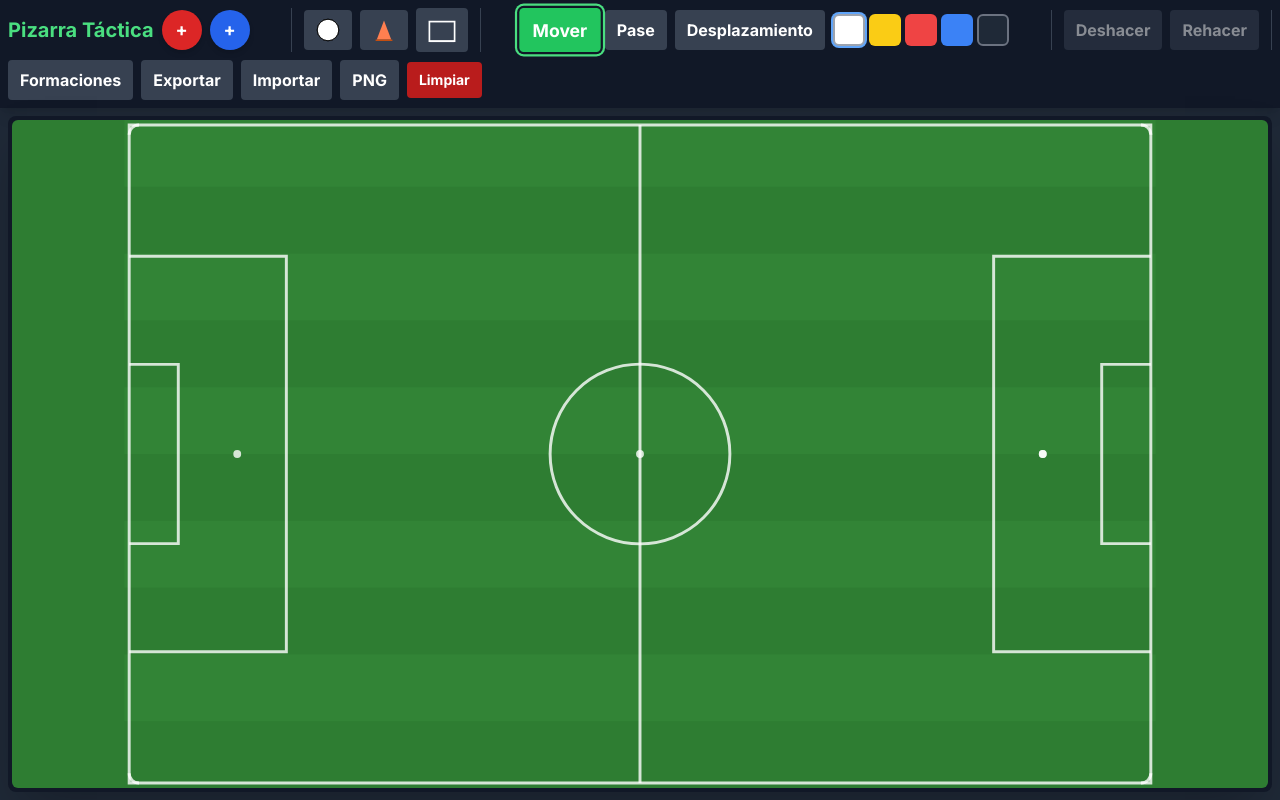
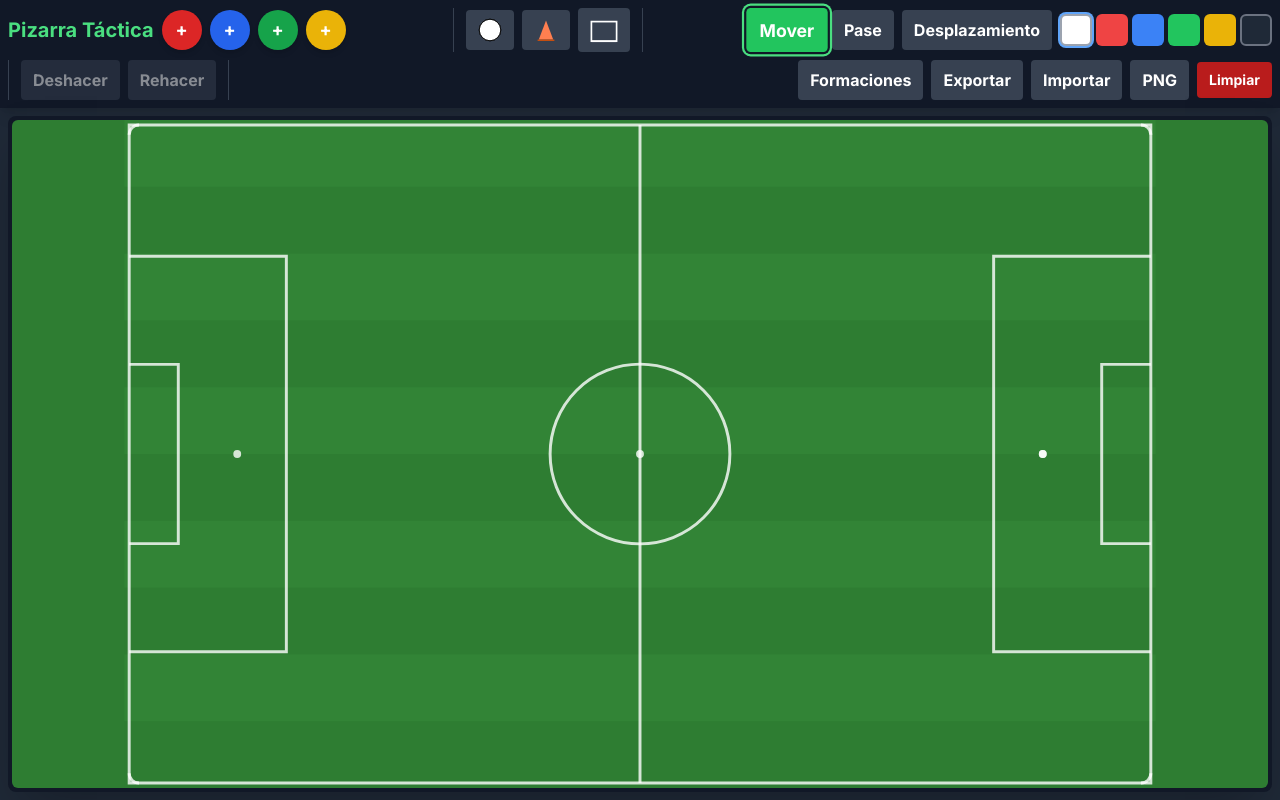
Before and after one commit to jjatencia/pizarra-tactica, a React (Vite) app: page / in a window 1280 px wide. Built offline with nearby package versions, Linux system fonts and the light colour scheme.

Commit message:
feat: add green and yellow team tokens

```diff
--- a/src/components/FormationsModal.tsx
+++ b/src/components/FormationsModal.tsx
@@ -7,7 +7,7 @@
   onApplyFormation: (team: Team, formation: string) => void;
 }
 
-const formations = {
+const formations: Record<string, Record<string, number[][]>> = {
   '4-3-3': {
     red: [[10, 50], [25, 20], [25, 40], [25, 60], [25, 80], [45, 30], [45, 50], [45, 70], [65, 25], [65, 50], [65, 75]],
     blue: [[90, 50], [75, 20], [75, 40], [75, 60], [75, 80], [55, 30], [55, 50], [55, 70], [35, 25], [35, 50], [35, 75]]
@@ -29,6 +29,11 @@
     blue: [[90, 50], [75, 10], [75, 30], [75, 50], [75, 70], [75, 90], [55, 30], [55, 50], [55, 70], [35, 40], [35, 60]]
   }
 };
+
+Object.values(formations).forEach(f => {
+  f.green = f.blue;
+  f.yellow = f.blue;
+});
 
 export const FormationsModal: React.FC<FormationsModalProps> = ({
   isOpen,
@@ -60,6 +65,8 @@
           >
             <option value="red">Equipo Rojo</option>
             <option value="blue">Equipo Azul</option>
+            <option value="green">Equipo Verde</option>
+            <option value="yellow">Equipo Amarillo</option>
           </select>
         </div>
 
--- a/src/components/PresetsPanel.tsx
+++ b/src/components/PresetsPanel.tsx
@@ -14,6 +14,8 @@
 
   const redTokens = tokens.filter(t => t.team === 'red');
   const blueTokens = tokens.filter(t => t.team === 'blue');
+  const greenTokens = tokens.filter(t => t.team === 'green');
+  const yellowTokens = tokens.filter(t => t.team === 'yellow');
 
   const handleApplyFormation = (formationName: string, team: Team) => {
     const formation = formations.find(f => f.name === formationName);
@@ -43,7 +45,7 @@
             <div key={formation.name} className="border border-slate-700 rounded-lg p-4">
               <h3 className="font-semibold mb-3">{formation.name}</h3>
 
-              <div className="flex gap-2 mb-2">
+              <div className="flex gap-2 flex-wrap mb-2">
                 <button
                   className={clsx('btn btn-team-blue text-sm flex-1', {
                     'opacity-50 cursor-not-allowed': blueTokens.length > 0
@@ -62,9 +64,27 @@
                 >
                   Aplicar Rojas
                 </button>
+                <button
+                  className={clsx('btn btn-team-green text-sm flex-1', {
+                    'opacity-50 cursor-not-allowed': greenTokens.length > 0
+                  })}
+                  onClick={() => handleApplyFormation(formation.name, 'green')}
+                  disabled={greenTokens.length > 0}
+                >
+                  Aplicar Verdes
+                </button>
+                <button
+                  className={clsx('btn btn-team-yellow text-sm flex-1', {
+                    'opacity-50 cursor-not-allowed': yellowTokens.length > 0
+                  })}
+                  onClick={() => handleApplyFormation(formation.name, 'yellow')}
+                  disabled={yellowTokens.length > 0}
+                >
+                  Aplicar Amarillas
+                </button>
               </div>
 
-              {(blueTokens.length > 0 || redTokens.length > 0) && (
+              {(blueTokens.length > 0 || redTokens.length > 0 || greenTokens.length > 0 || yellowTokens.length > 0) && (
                 <p className="text-xs text-slate-400">
                   Elimina las fichas existentes antes de aplicar una formación
                 </p>
@@ -103,6 +123,7 @@
           <h3 className="font-semibold mb-2">Instrucciones</h3>
           <ul className="text-sm text-slate-400 space-y-1">
             <li>• Las formaciones se aplican desde la perspectiva del equipo azul</li>
+            <li>• Los equipos verde y amarillo usan la misma orientación que el azul</li>
             <li>• El equipo rojo se coloca automáticamente en posición espejo</li>
             <li>• Limpia el campo antes de aplicar una nueva formación</li>
           </ul>
--- a/src/components/Token.tsx
+++ b/src/components/Token.tsx
@@ -89,6 +89,8 @@
   const teamColors = {
     red: '#EF4444',
     blue: '#3B82F6',
+    green: '#22C55E',
+    yellow: '#EAB308',
   };
 
   const renderObject = () => {
--- a/src/components/Toolbar.tsx
+++ b/src/components/Toolbar.tsx
@@ -60,10 +60,14 @@
 
   const redTokens = tokens.filter(t => t.team === 'red');
   const blueTokens = tokens.filter(t => t.team === 'blue');
+  const greenTokens = tokens.filter(t => t.team === 'green');
+  const yellowTokens = tokens.filter(t => t.team === 'yellow');
 
   const [sizeSettings, setSizeSettings] = useState<Record<string, TokenSize>>({
     red: 'large',
     blue: 'large',
+    green: 'large',
+    yellow: 'large',
     ball: 'large',
     cone: 'large',
     minigoal: 'large'
@@ -148,9 +152,10 @@
 
   const colorOptions = [
     { color: 'white', className: 'bg-white border-2 border-gray-400' },
-    { color: '#FBBF24', className: 'bg-yellow-400' },
     { color: '#EF4444', className: 'bg-red-500' },
     { color: '#3B82F6', className: 'bg-blue-500' },
+    { color: '#22C55E', className: 'bg-green-500' },
+    { color: '#EAB308', className: 'bg-yellow-500' },
     { color: 'transparent', className: 'bg-gray-800 border-2 border-gray-500', title: 'Borrador' },
   ];
 
@@ -185,6 +190,34 @@
             { 'opacity-50 cursor-not-allowed': blueTokens.length >= 11 }
           )}
           title={`Azules: ${blueTokens.length}/11`}
+        >
+          +
+        </button>
+        <button
+          onPointerDown={() => startPress('green')}
+          onPointerUp={() => handlePressEnd(() => onAddToken('green', sizeSettings.green))}
+          onPointerLeave={cancelPress}
+          onPointerCancel={cancelPress}
+          disabled={greenTokens.length >= 11}
+          className={clsx(
+            "w-10 h-10 bg-green-600 rounded-full flex items-center justify-center text-white font-bold text-lg shadow-md hover:bg-green-500 transition-colors",
+            { 'opacity-50 cursor-not-allowed': greenTokens.length >= 11 }
+          )}
+          title={`Verdes: ${greenTokens.length}/11`}
+        >
+          +
+        </button>
+        <button
+          onPointerDown={() => startPress('yellow')}
+          onPointerUp={() => handlePressEnd(() => onAddToken('yellow', sizeSettings.yellow))}
+          onPointerLeave={cancelPress}
+          onPointerCancel={cancelPress}
+          disabled={yellowTokens.length >= 11}
+          className={clsx(
+            "w-10 h-10 bg-yellow-500 rounded-full flex items-center justify-center text-white font-bold text-lg shadow-md hover:bg-yellow-400 transition-colors",
+            { 'opacity-50 cursor-not-allowed': yellowTokens.length >= 11 }
+          )}
+          title={`Amarillas: ${yellowTokens.length}/11`}
         >
           +
         </button>
--- a/src/hooks/useBoardStore.ts
+++ b/src/hooks/useBoardStore.ts
@@ -413,7 +413,7 @@
 
     applyFormationByName: (formationName: string, team: Team) => {
       // Formation positions from FormationsModal
-      const formations = {
+      const formations: Record<string, Record<string, number[][]>> = {
         '4-3-3': {
           red: [[10, 50], [25, 20], [25, 40], [25, 60], [25, 80], [45, 30], [45, 50], [45, 70], [65, 25], [65, 50], [65, 75]],
           blue: [[90, 50], [75, 20], [75, 40], [75, 60], [75, 80], [55, 30], [55, 50], [55, 70], [35, 25], [35, 50], [35, 75]]
@@ -435,6 +435,11 @@
           blue: [[90, 50], [75, 10], [75, 30], [75, 50], [75, 70], [75, 90], [55, 30], [55, 50], [55, 70], [35, 40], [35, 60]]
         }
       };
+
+      Object.values(formations).forEach(f => {
+        f.green = f.blue;
+        f.yellow = f.blue;
+      });
 
       const state = get();
       const fieldWidth = 105;
--- a/src/lib/formations.ts
+++ b/src/lib/formations.ts
@@ -1,4 +1,4 @@
-import { Formation } from '../types';
+import { Formation, Team } from '../types';
 
 // Formations are positioned for a 105x68 field
 // Positions are in meters from bottom-left corner
@@ -75,12 +75,8 @@
 ];
 
 // Mirror formation for red team (attacking from right to left)
-export const getFormationForTeam = (formation: Formation, team: 'red' | 'blue'): Formation => {
-  if (team === 'blue') {
-    return formation;
-  }
-
-  // Mirror for red team
+export const getFormationForTeam = (formation: Formation, team: Team): Formation => {
+  if (team === 'red') {
     const fieldWidth = 105;
     return {
       ...formation,
@@ -90,4 +86,8 @@
         x: fieldWidth - token.x,
       })),
     };
+  }
+
+  // For blue, green, and yellow teams, use formation as is
+  return formation;
 };
--- a/src/styles/index.css
+++ b/src/styles/index.css
@@ -276,6 +276,14 @@
     @apply bg-team-blue hover:bg-blue-600 text-white;
   }
 
+  .btn-team-green {
+    @apply bg-team-green hover:bg-green-600 text-white;
+  }
+
+  .btn-team-yellow {
+    @apply bg-team-yellow hover:bg-yellow-600 text-white;
+  }
+
   .btn-active {
     @apply ring-2 ring-blue-400 bg-blue-700;
   }
--- a/src/types/index.ts
+++ b/src/types/index.ts
@@ -1,4 +1,4 @@
-export type Team = 'red' | 'blue';
+export type Team = 'red' | 'blue' | 'green' | 'yellow';
 export type ObjectType = 'player' | 'ball' | 'cone' | 'minigoal';
 export type TokenSize = 'large' | 'medium' | 'small';
 
--- a/tailwind.config.js
+++ b/tailwind.config.js
@@ -14,7 +14,9 @@
         },
         team: {
           red: '#EF4444',
-          blue: '#3B82F6'
+          blue: '#3B82F6',
+          green: '#22C55E',
+          yellow: '#EAB308'
         }
       },
       fontFamily: {
```
Also changed, not shown: 1 other file (tests, documents, lock files or other folders). Lines whose indentation alone changed are shown as unchanged.
